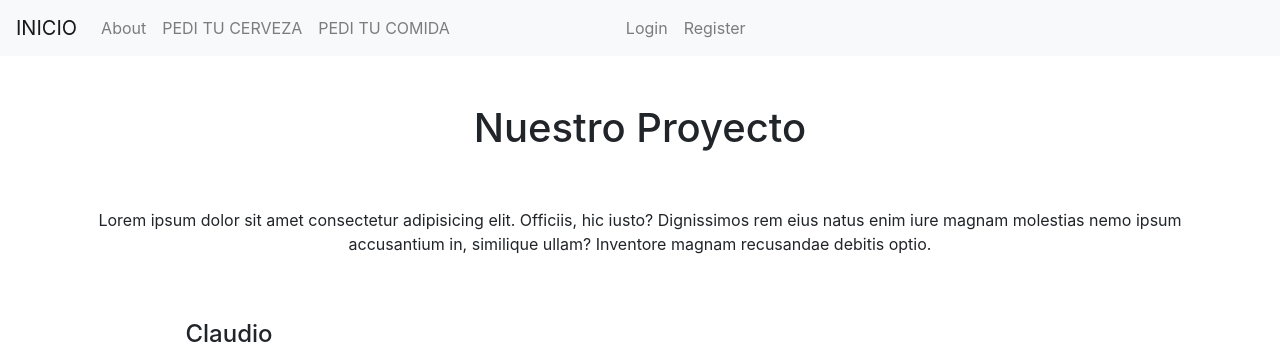
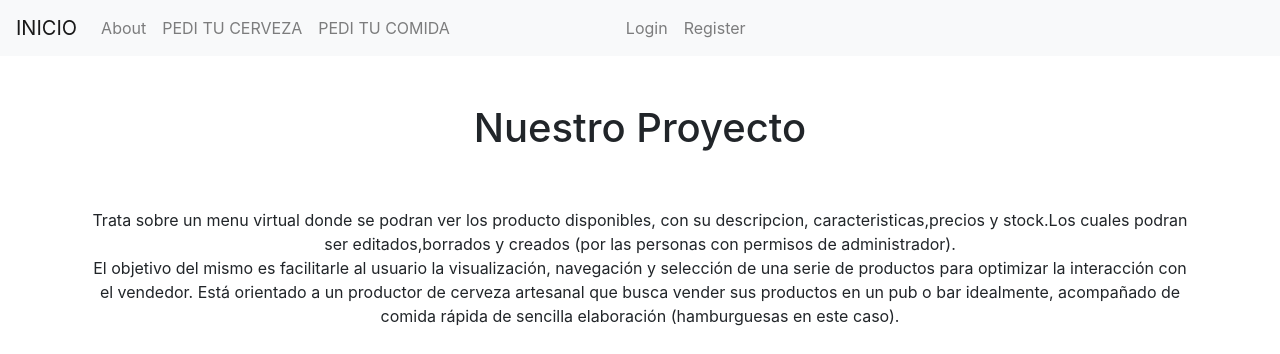
Before and after one commit to CRodriguezxr/Birrap, a Django app: page /Home/ in a window 1280 px wide. Shown: the top 354 px of the page. Run offline with Django 4.2, Linux system fonts and the light colour scheme.

```diff
--- a/Templates/Cervezas/detalle_cervezas.html
+++ b/Templates/Cervezas/detalle_cervezas.html
@@ -8,7 +8,12 @@ Actualizacion de Cervezas
 
 
 <div class="card" style="width: 18rem;">
+    <{% if cerveza.image %}
     <img src="{{cerveza.image.url}}" class="card-img-top">
+
+    {% else %}
+    <img src="https://www.cervezataf.com/wp-content/uploads/2021/03/ingredientes-cerveza-artesanal.jpg" class="card-img-top">
+    {% endif %}
     <div class="card-body">
         <h5 class="card-title">{{cerveza.style}}</h5>
         <p class="card-text">Descripción: {{cerveza.description}}</p>
--- a/Templates/Home.html
+++ b/Templates/Home.html
@@ -8,29 +8,33 @@
 
     <section class="text-center container-sm py-5">
         <H1 class="pb-5">Nuestro Proyecto</H1>
-        <P>Lorem ipsum dolor sit amet consectetur adipisicing elit. Officiis, hic iusto? Dignissimos rem eius natus enim iure magnam molestias nemo ipsum accusantium in, similique ullam? Inventore magnam recusandae debitis optio.</P>
+        <P>Trata sobre un menu virtual donde se podran ver los producto disponibles, con su descripcion, caracteristicas,precios y stock.Los cuales podran ser editados,borrados y creados (por las personas con permisos de administrador).</br>
+        El objetivo del mismo es facilitarle al usuario la visualización, navegación y selección de una serie de productos para optimizar la interacción con el vendedor.
+        Está orientado a un productor de cerveza artesanal que busca vender sus productos en un pub o bar idealmente, acompañado de comida rápida de sencilla elaboración (hamburguesas en este caso).
+        </P>
     </section>
     <section class="container-sm">
         <div class="d-flex flex-row">
             <div>
-                <h4 class="text-center">Claudio</h4>
+                <h4 class="text-center">Claudio Rodriguez</h4>
                 <img src="https://www.cervezataf.com/wp-content/uploads/2021/03/ingredientes-cerveza-artesanal.jpg" alt="" style="width: 18rem;">
             </div>
-            <p class="align-self-center px-5">Lorem ipsum dolor sit amet consectetur adipisicing elit. Perspiciatis facere officiis saepe laboriosam distinctio qui provident vero nesciunt accusantium et corporis eos optio est modi similique, quibusdam quo molestias reprehenderit.</p>
+            <p class="align-self-center px-5">Soy Claudio Rodriguez, tengo 30 años. Soy Contador Público egresado de la UBA. Me desempeñé en el sector de auditoría externa principalmente. Actualmente soy analista contable en un parque industrial. Este curso es mi primer experiencia en programación. Tengo interés en el área dado que mi perfil está orientado al análisis y manipulación de datos, con lo cual es un potenciador para mi perfil. Me dediqué a elaborar cerveza artesanal como hobbie en un momento de mi vida, de ahí la motivación para el presente trabajo. </p>
         </div>
         <div class="d-flex flex-row">
-            <p class="align-self-center px-5">Lorem ipsum dolor sit amet consectetur adipisicing elit. Atque dicta deserunt provident similique tempora repudiandae dolorum, aliquid adipisci quae asperiores minus repellendus magni culpa assumenda perferendis dolor aliquam nam error.</p>
+            <p class="align-self-center px-5">Mi nombre es Ignacio Benjamin Ramos, tengo 22 años. Actualmente estudio para ser piloto, entre a estudiar ingenieria aeronautica la cual no termine. En una de las tantas cursos que se daban tuve programacion y me eneñaron lo basico de c++, de ahi, surgio mi curiosidad por aprender a programar y empece por un curso en udemy basico de html y css, hasta que entre en coderhouse donde realice el curso de HTML y CSS, Python y Javascript.</p>
             <div>
-                <h4 class="text-center">Ignacio</h4>
+                <h4 class="text-center">Ignacio Ramos</h4>
                 <img src="https://www.cervezataf.com/wp-content/uploads/2021/03/ingredientes-cerveza-artesanal.jpg" alt="" style="width: 18rem;">
             </div>
         </div>
         <div class="d-flex flex-row">
             <div>
-                <h4 class="text-center">Axel</h4>
+                <h4 class="text-center">Axel Bermudez</h4>
                 <img src="https://www.cervezataf.com/wp-content/uploads/2021/03/ingredientes-cerveza-artesanal.jpg" alt="" style="width: 18rem;">
             </div>
-            <p class="align-self-center px-5">Lorem ipsum dolor sit amet consectetur adipisicing elit. Officia hic, aut alias velit rerum odit repellat in voluptatem? Dolorem temporibus expedita sint. Suscipit quaerat rerum aperiam pariatur soluta dolor! Rerum.</p>
+            <p class="align-self-center px-5">Hola! Soy Axel Bermúdez, tengo 26 años. Actualmente trabajo como ingeniero de datos, con fuertes bases en SQL. Estudié programación de videojuegos por un año y ahi comenzó mi interés por la misma
+                por lo que decidí anotarme en el curso de Coderhouse para aprender conceptos nuevos y refozar los aprendidos anteriormente. Fanático de la Birra en todos sus envases y elaboraciones</p>
         </div>
     </section>
 {% endblock %}
--- a/Templates/Index.html
+++ b/Templates/Index.html
@@ -12,7 +12,7 @@ Home
     <ul class="container">
         <li class="list-group-item list-group-item d-flex flex-row">
             <img src="https://previews.123rf.com/images/indomercy/indomercy1301/indomercy130100248/17444699-lobo-s%C3%ADmbolo.jpg"
-                style="width: 90px">
+                style="width: 90px"> -->BIENVENIDO !
 
             {% if message %}
                 <h2 class="text-center align-self-center">{{message}}</h2>
--- a/Users/views.py
+++ b/Users/views.py
@@ -24,7 +24,7 @@ def login_request(request):
             if user is not None:
                 login(request, user)
 
-                context = {'message':f'Bienvenido {username}!! :D'}
+                context = {'message':f'{username}!! :D'}
                 return render(request, 'index.html', context = context)
 
         form = AuthenticationForm()
```
Also changed, not shown: db.sqlite3.
